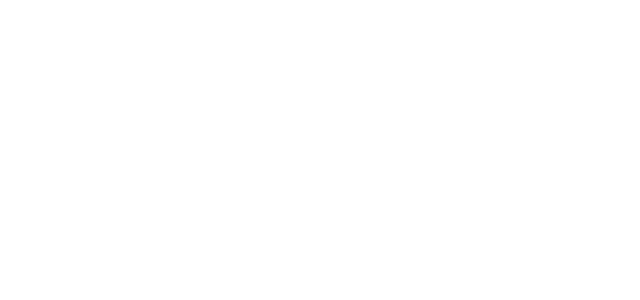
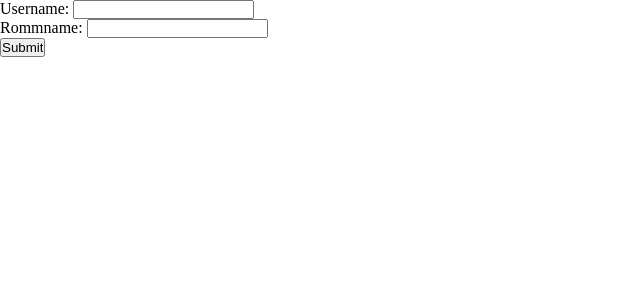
Before and after one commit to anwesha07/video-chat-app-frontend, a React (Create React App) app: page / in a window 1280 px wide. Shown: the top 300 px of the page, without its empty margins (0-640 px from the left). Built offline with nearby package versions, Linux system fonts and the light colour scheme.

Commit message:
initial commit

```diff
--- a/package.json
+++ b/package.json
@@ -6,6 +6,7 @@
     "@testing-library/jest-dom": "^5.16.5",
     "@testing-library/react": "^13.4.0",
     "@testing-library/user-event": "^13.5.0",
+    "axios": "^1.3.5",
     "react": "^18.2.0",
     "react-dom": "^18.2.0",
     "react-scripts": "5.0.1",
--- a/src/App.js
+++ b/src/App.js
@@ -1,10 +1,12 @@
 // import logo from './logo.svg';
+import React from 'react';
 import './baseStyles.css';
+import VideoChat from './components/VideoChat';
 
 function App() {
   return (
     <div className='base'>
-
+      <VideoChat/>
     </div>
   );
 }
--- /dev/null
+++ b/src/components/Lobby.js
@@ -0,0 +1,20 @@
+import React, { useState } from 'react'
+
+
+function Lobby({userName, roomName, setNewUserName, setNewRoomName, handleFormSubmit}) {
+    return (
+        <div>
+            <form onSubmit={handleFormSubmit}>
+                <label htmlFor='username'>Username: </label>
+                <input type='text' value={userName} onChange={(event) => setNewUserName(event.target.value)}/>
+                <br/>
+                <label htmlFor='roomname'>Rommname: </label>
+                <input type='text' value={roomName} onChange={(event) => setNewRoomName(event.target.value)}/>
+                <br/>
+                <input type='submit'/>
+            </form>
+        </div>
+    )
+}
+
+export default Lobby
--- /dev/null
+++ b/src/components/Room.js
@@ -0,0 +1,9 @@
+import React from 'react'
+
+function Room() {
+  return (
+    <div>Room</div>
+  )
+}
+
+export default Room
--- /dev/null
+++ b/src/components/VideoChat.js
@@ -0,0 +1,43 @@
+import React, { useState } from 'react'
+import Room from './Room'
+import Lobby from './Lobby'
+import axios from 'axios'
+
+
+
+function VideoChat() {
+    const [token, setToken] = useState(null);
+    const [userName, setUserName] = useState('');
+    const [roomName, setRoomName] = useState('');
+
+    const onSubmitUserDetails = (event) => {
+        event.preventDefault()
+        const data = {
+            userName,
+            roomName
+        }
+
+        //fetching token for creating new room
+        axios.post('http://localhost:8000/api/video/token', data)
+            .then((res) => {
+                console.log(res.data);
+                setToken(res.data.token);
+            })
+            .catch((err) => {
+                console.log(err);
+            })
+    }
+
+    return (
+        <div>
+            {
+                token ?
+                    <Room/>
+                    :
+                    <Lobby userName = {userName} roomName = {roomName} setNewUserName = {(userName) => setUserName(userName)} setNewRoomName = {(roomName) => setRoomName(roomName)} handleFormSubmit = {onSubmitUserDetails}/>
+            }
+        </div>
+    )
+}
+
+export default VideoChat
```
Also changed, not shown: src/components/Participant.js (added, +9 -0 lines), 1 other file (tests, documents, lock files or other folders).
